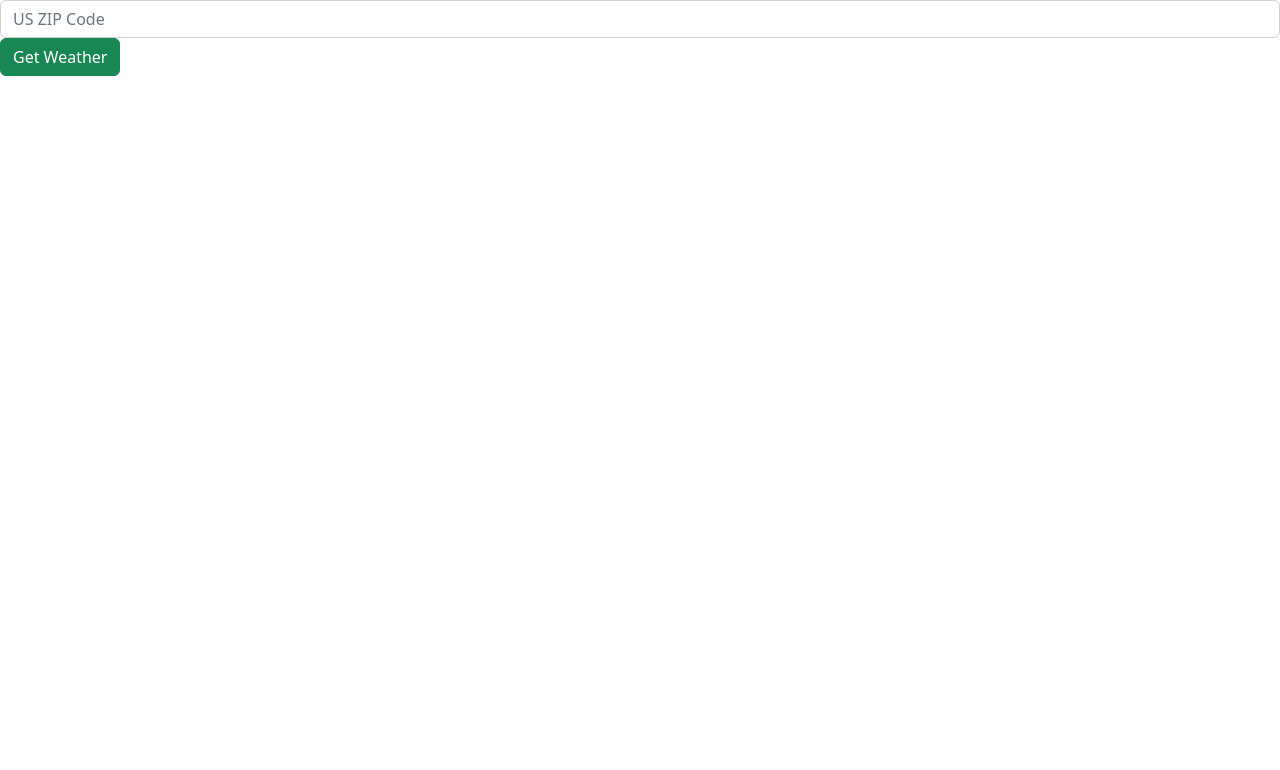
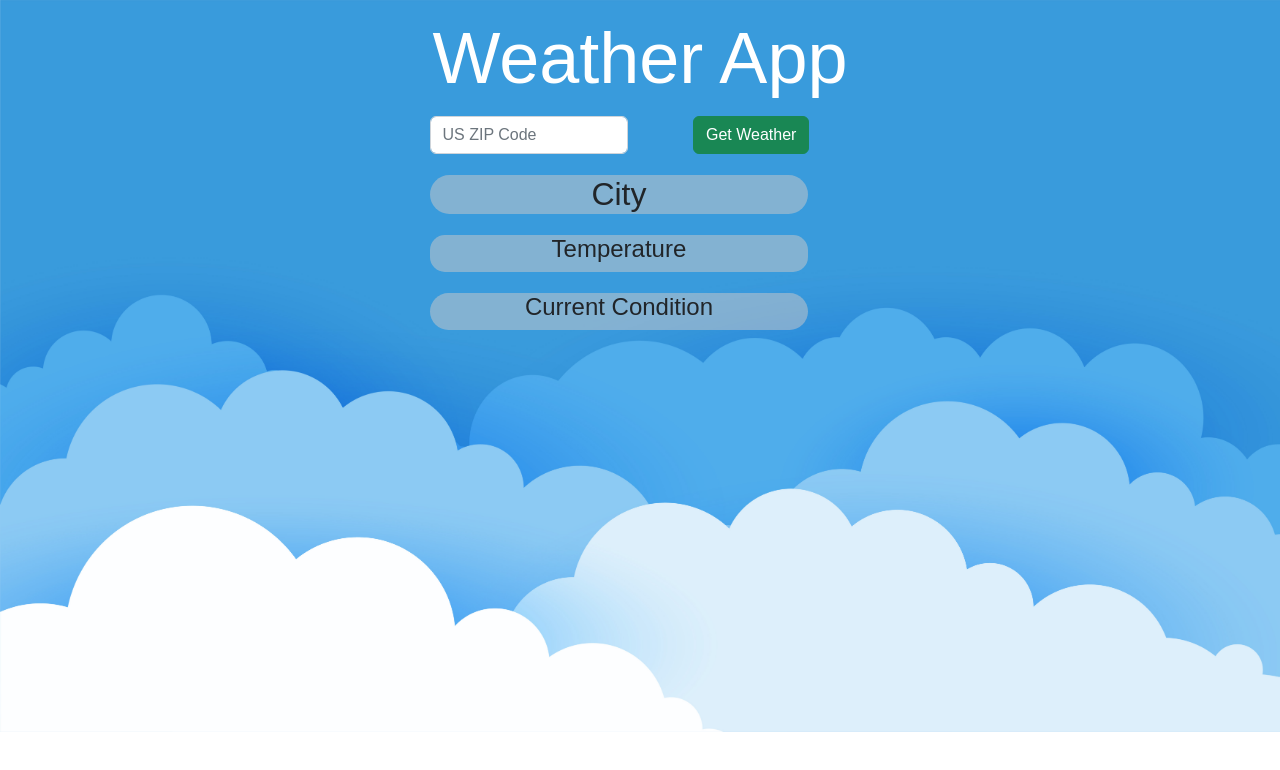
Before and after one commit to jeffgoens/weather-app, a website: page sandbox.html in a window 1280 px wide. Drawn offline with nearby package versions, Linux system fonts and the light colour scheme.

Commit message:
Update files

```diff
--- a/sandbox.css
+++ b/sandbox.css
@@ -0,0 +1,52 @@
+body {
+    font-family: Arial, Helvetica, sans-serif;
+    display: flex;
+    justify-content: center;
+    align-items: center;
+    height: 100%;
+    margin: 0;
+    background-image: url("cartooncloud.jpg");
+    background-repeat: no-repeat;
+    background-size: cover;
+
+}
+
+
+.card1 {
+    background-color: rgba(206, 202, 202, 0.5);
+    border-radius: 25px;
+    width: 90%;
+    height: 75%;
+    margin-top: 5%;
+}
+
+.card2 {
+    /* background-color: rgba(145, 145, 145, 0.500); */
+    background-color: rgba(206, 202, 202, 0.5);
+    border-radius: 15px;
+    width: 90%;
+    height: 75%;
+    margin-top: 5%;
+}
+
+.card3 {
+    background-color: rgba(206, 202, 202, 0.5);
+    border-radius: 25px;
+    width: 90%;
+    height: 75%;
+    margin-top: 5%;
+}
+
+/* .card4 {
+    background-color: rgba(206, 202, 202, 0.5);
+    border-radius: 25px;
+    width: 90%;
+    height: 75%;
+    margin-top: 5%;
+} */
+
+
+.mainHeader {
+    color: white;
+    margin: 15px;
+}
--- a/sandbox.html
+++ b/sandbox.html
@@ -13,16 +13,48 @@
 
 <body>
     <div id="main">
+        <h1 class="mainHeader text-center display-2" id="mainHeader">Weather App</h1>
+        <div class="container text-center">
+            <div class="row">
+                <div class="col-lg-6 col-12">
+                    <div class="form">
+                        <input class="form-control" id="zipcodeInput" type="text" placeholder="US ZIP Code">
+                    </div>
+                </div>
+                <div class="col-lg-6 col-12">
+                    <button class="btn btn-success" id="getWeather" type="submit" >Get Weather</button>
+                </div>
+            </div>
 
-        <div class="form">
-            <input class="form-control" id="zipcodeInput" type="text" placeholder="US ZIP Code">
+            <div class="card1">
+                <div class="weather">
+                    <h2 class="city" id="city">City</h2>
+                    <div class="cityText hidden display-4" id="cityText"></div>
+                </div>
+            </div>
+
+            <div class="card2">
+                <div class="row">
+                    <h4 class="col-12 col-12" id="temperatureText">Temperature</h4>
+                    <div class="col-lg-4 col-12" id="kelvin"></div>
+                    <div class="col-lg-4 col-12" id="fahrenheit"></div>
+                    <div class="col-lg-4 col-12" id="celsius"></div>
+                </div>
+            </div>
+
+            <div class="card3">
+                <div class="row">
+                    <h4 class="col-12" id="currentCondition">Current Condition</h4>
+                    <div class="col-12" id="conditions"></div>
+                    <div class="image text-center" id="image"></div>
+                </div>
+            </div>
+
+            <!-- <div class="card4">
+                <div class="row"></div>
+                <div class="image text-center" id="image"></div>
+            </div> -->
         </div>
-
-        <div>
-            <button type="submit" class="btn btn-success" id="getWeather">Get Weather</button>
-        </div>
-
-
 
 
 
--- a/sandbox.js
+++ b/sandbox.js
@@ -1,13 +1,24 @@
 const apiKey = '31b7dec44d4017661c9be2f158f9ae70';
+document.getElementById("mainHeader").style = mainHeader;
+document.getElementById("zipcodeInput").style = zipcodeInput;
 let getWeatherButton = document.getElementById("getWeather");
+let cityText = document.getElementById("cityText");
+let temperatureText = document.getElementById("temperatureText");
+let kelvinText = document.getElementById("kelvin");
+let fahreneheitText = document.getElementById("fahrenheit");
+let celsiusText = document.getElementById("celsius");
+let currentCondition = document.getElementById("currentCondition");
+let conditions = document.getElementById("conditions");
+let imageIcon = document.getElementById("image");
 
 
 
+// function that validates the zipcode and if not valid, returns an alert
 
 const zipcodeValidation = function () {
     zipcode = document.getElementById("zipcodeInput").value;
     if (zipcode.length === 5 && isNaN(zipcode) === false) {
-        console.log("valid zip")
+        console.log("valid zip string")
         return true;
     } else {
         console.log("invalid zip");
@@ -21,14 +32,55 @@ async function getWeatherData() {
     try {
         const response = await axios.get(`https://api.openweathermap.org/data/2.5/weather?zip=${zipcode},us&appid=${apiKey}&units=imperial`);
         console.log(response.data);
-        // const weatherData = response.data;
-    } catch (error) {
+        let data = response.data;
+        currentState(data)
+    } catch {
+        alert("You have entered an INVALID ZIPCODE. Please try again.")
         console.error(error);
+        alert("You have entered an INVALID ZIPCODE. Please try again.")
     }
 }
+
+// add event listener that runs the zipcodeValidation function and if it passes, then runs the getWeatherData function API call
 
 getWeatherButton.addEventListener("click", () => {
     if (zipcodeValidation()) {
         getWeatherData();
     }
 });
+
+// function that updates the current state of the display
+
+const currentState = function (data) {
+    let temperature = Math.round(data.main.temp);
+    let city = data.name;
+    let celsius = Math.round((temperature - 32) / 1.8);
+    let kelvin = Math.round(celsius + 273.15);
+    let condition = data.weather[0].description;
+    let icon = data.weather[0].icon;
+    let iconUrl = `https://openweathermap.org/img/wn/${icon}.png`;
+
+    // initial page view before weatherData is returned and after a refresh
+
+    // mainHeader.display = "block"; // fills the entire line and nothing can be displayed to the left or right side
+    // zipcodeInput.display = "block";
+    // getWeatherButton.style.display = "block";
+
+    // take values and populate into the display
+
+    // cityText.style.display = "block";
+    cityText.textContent = city;
+    // temperatureText.style.display = "block";
+    // currentCondition.style.display = "block";
+    conditions.textContent = condition;
+    kelvinText.textContent = `${kelvin} °K`;
+    fahreneheitText.textContent = `${temperature} °F`;
+    celsiusText.textContent = `${celsius} °C`;
+    imageIcon.innerHTML = `<img src = "${iconUrl}"/>`;
+
+};
+
+document.getElementById("zipcodeInput").addEventListener("click", () =>{
+zipcodeInput.value = ""
+
+});
```
Also changed, not shown: cartooncloud.jpg (added).
